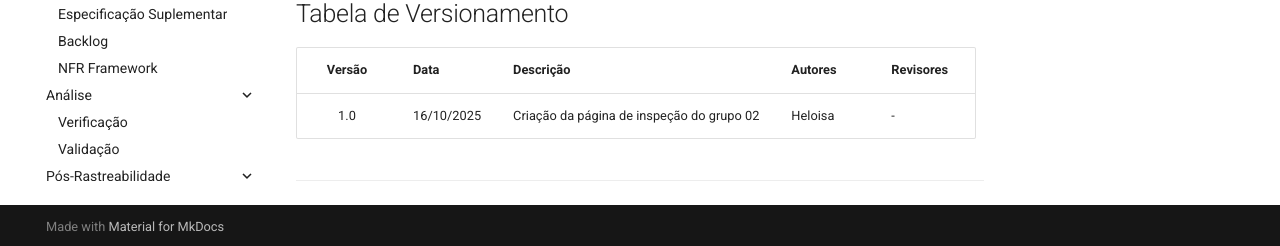
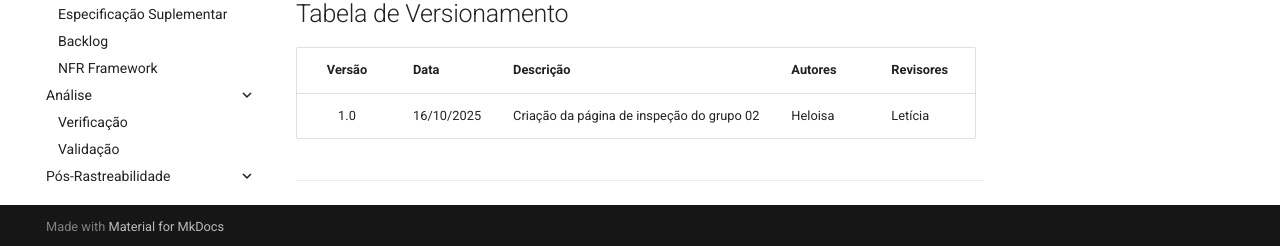
Before and after one commit to Requisitos-de-Software/2025.2-SinPatinhas, an MkDocs documentation site: the page built from docs/inspecoes/inspecao_g2_e3.md, in a window 1280 px wide and 900 px high, scrolled down 2149 px. Shown: the part 651-897 px from the top of the window. Built offline with MkDocs 1.6.1 and Material for MkDocs 9.7.7, drawn with Linux system fonts in a browser that asks for light colours; comment, search, counter and statistics services are not loaded.

Commit message:
correção caminho

```diff
--- a/docs/inspecoes/inspecao_g2_e3.md
+++ b/docs/inspecoes/inspecao_g2_e3.md
@@ -56,6 +56,6 @@ A 3ª inspeção do Grupo 2 da disciplina de Requisitos de Software foi realizad
 
 | Versão | Data | Descrição | Autores | Revisores |
 |:------:|:-----------|:-------------------------------------------|:--------|:-----------|
-| 1.0 | 16/10/2025 | Criação da página de inspeção do grupo 02 | Heloisa | - |
+| 1.0 | 16/10/2025 | Criação da página de inspeção do grupo 02 | Heloisa | Letícia |
 
 ---
```
Also changed, not shown: docs/_sidebar.md (+3 -1 lines).
